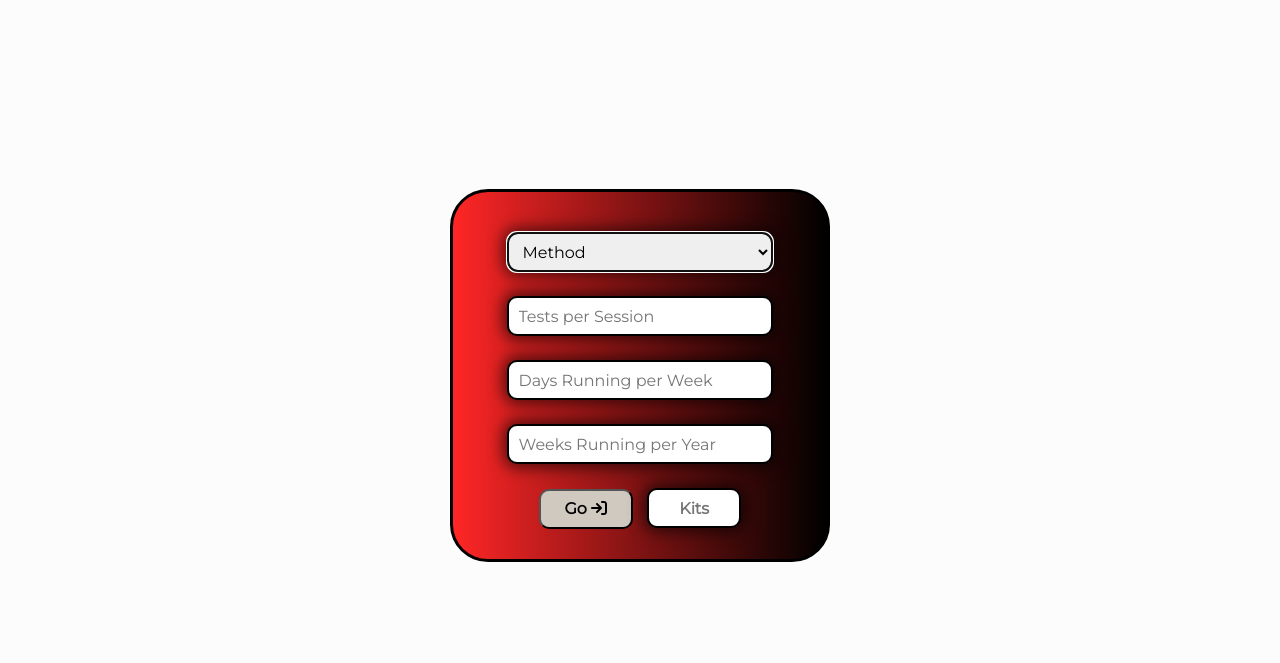
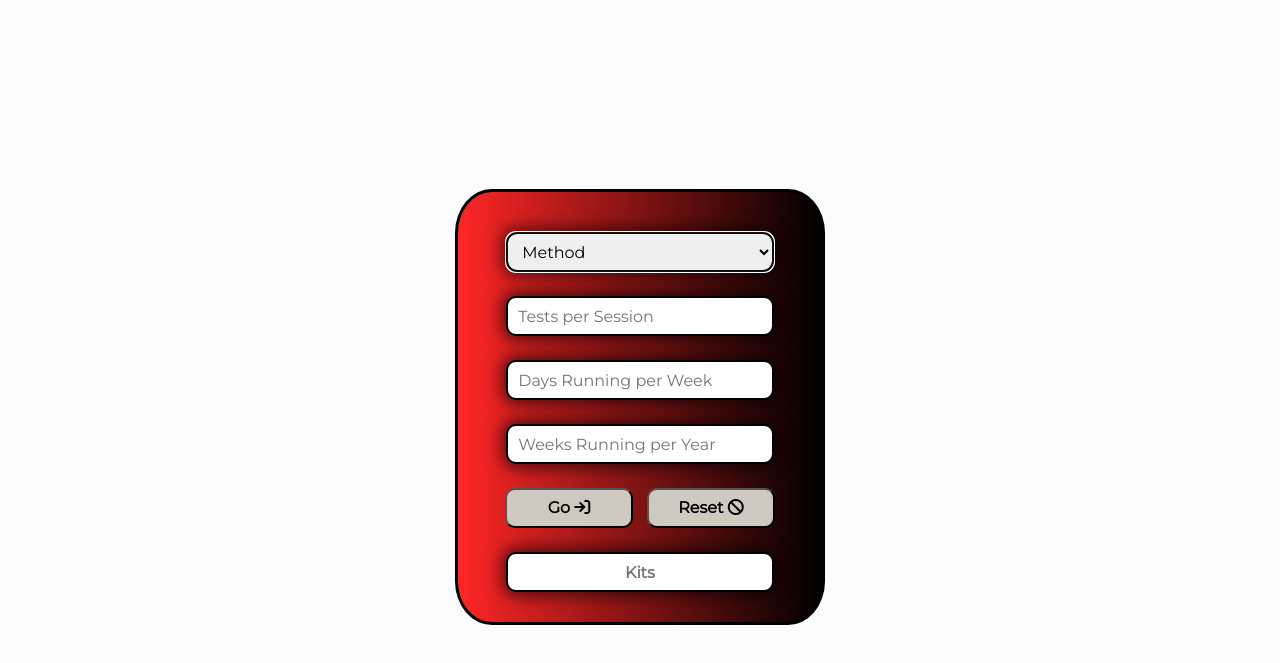
Before and after one commit to Ryhhill1998/KitCalculator, a plain HTML site: page index.html in a window 1280 px wide. Shown: the part 111-774 px from the top of the page. Drawn offline with nearby package versions, Linux system fonts and the light colour scheme.

Commit message:
Add files via upload

```diff
--- a/css/styles.css
+++ b/css/styles.css
@@ -38,14 +38,14 @@ h1 {
 
 .calculator {
   background-image: linear-gradient(to right, #FF2626 , black);
-  width: 380px;
+  width: 370px;
   padding: 40px 30px 30px;
   border: solid 3px black;
   border-radius: 10%;
 }
 
 .input {
-  width: 85%;
+  width: 88%;
   height: 40px;
   border: solid 2px black;
   padding-left: 10px;
@@ -53,17 +53,17 @@ h1 {
   box-shadow:0 0 15px 4px rgba(0,0,0,0.6);
 }
 
-.calculate {
+.button {
   background-color: #D0C9C0;
   font-weight: bold;
   height: 40px;
   border-radius: 10px;
-  margin-right: 10px;
-  width: 30%;
+  margin-left: 5px;
+  margin-right: 5px;
+  width: 42%;
 }
 
 #result {
-  width: 30%;
   text-align: center;
   padding: 0;
   font-weight: bold;
--- a/index.html
+++ b/index.html
@@ -41,7 +41,9 @@
         <input class="input" id="dpw" type="text" name="daysPerWeek" placeholder="Days Running per Week" autocomplete="off"><br><br>
         <input class="input" id="wpy" type="text" name="weeksPerYear" placeholder="Weeks Running per Year" autocomplete="off"><br><br>
       </form>
-      <button class="calculate">Go <i class="fa-solid fa-arrow-right-to-bracket"></i></button>
+      <button class="button calculate">Go <i class="fa-solid fa-arrow-right-to-bracket"></i></button>
+      <button class="button reset">Reset <i class="fas fa-ban"></i></button>
+      <br><br>
       <input class="input" id="result" type="text" name="result" placeholder="Kits" readonly>
     </div>
 
```
